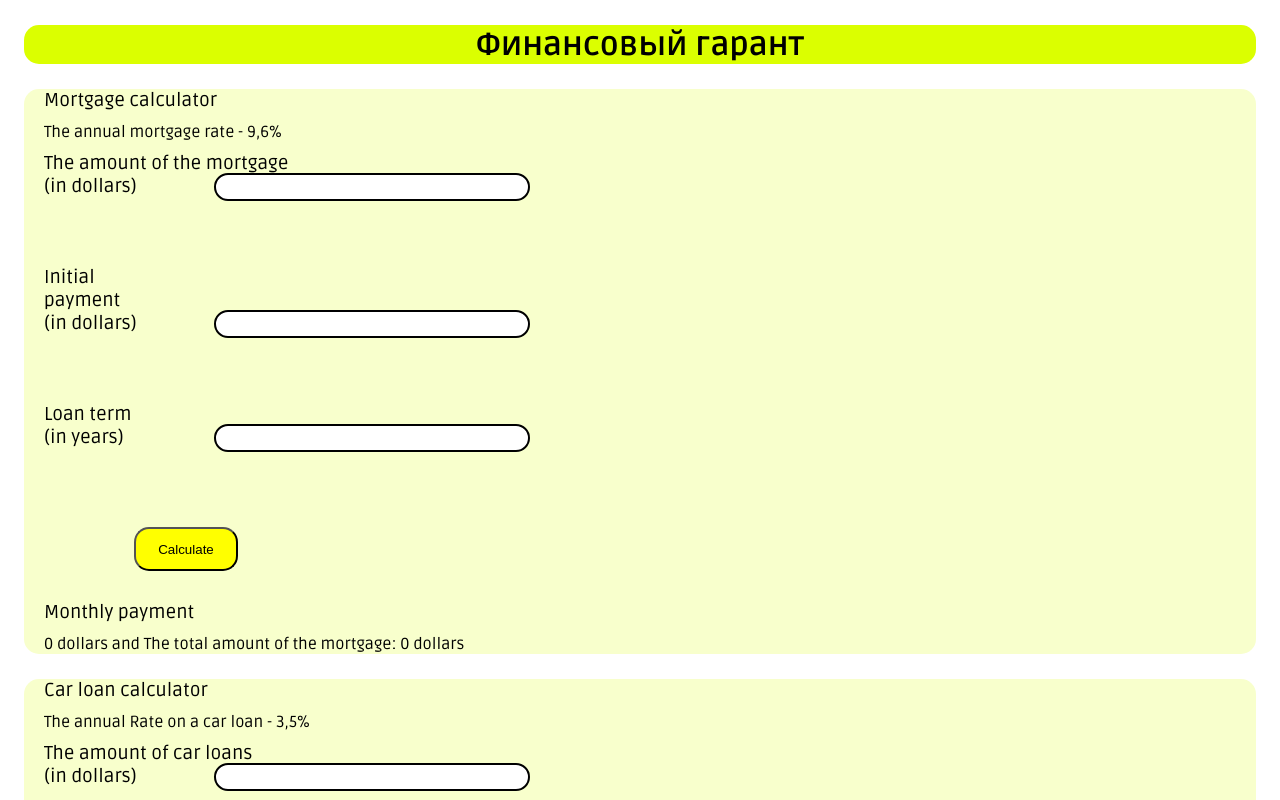
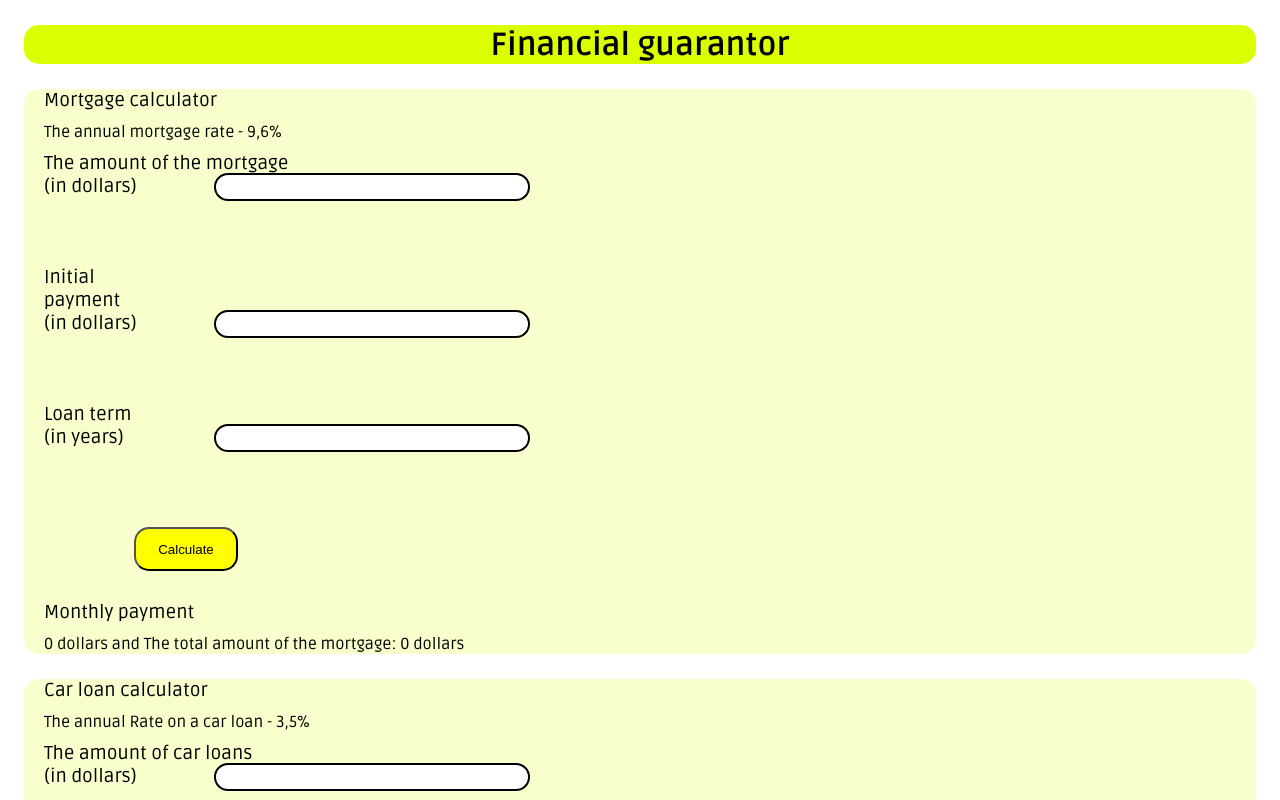
Before and after one commit to Martin13025/Bank-application, a React (Create React App) app in the folder frontend/my-bank/: page / in a window 1280 px wide. Shown: the top 800 px of the page. Built offline with nearby package versions, Linux system fonts and the light colour scheme.

Commit message:
Update Header.js

```diff
--- a/frontend/my-bank/src/components/Header.js
+++ b/frontend/my-bank/src/components/Header.js
@@ -4,7 +4,7 @@ import "./Header.css";
 function Header() {
   return (
     <div className="Header">
-      <h1>Финансовый гарант</h1>
+      <h1>Financial guarantor</h1>
     </div>
   );
 }
```
